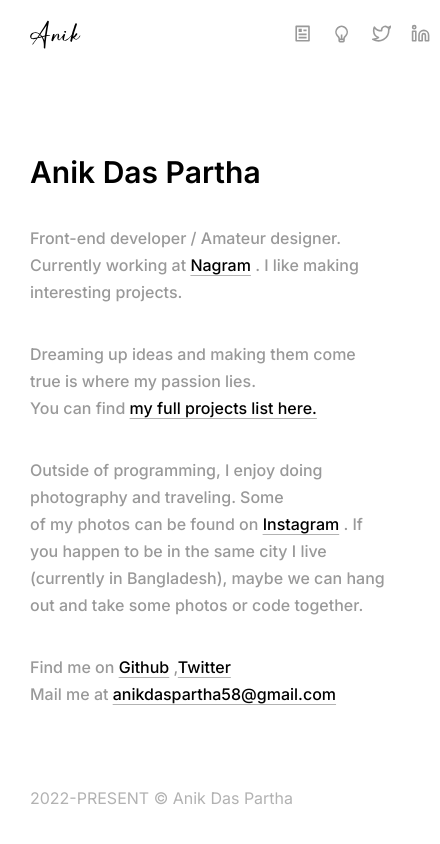
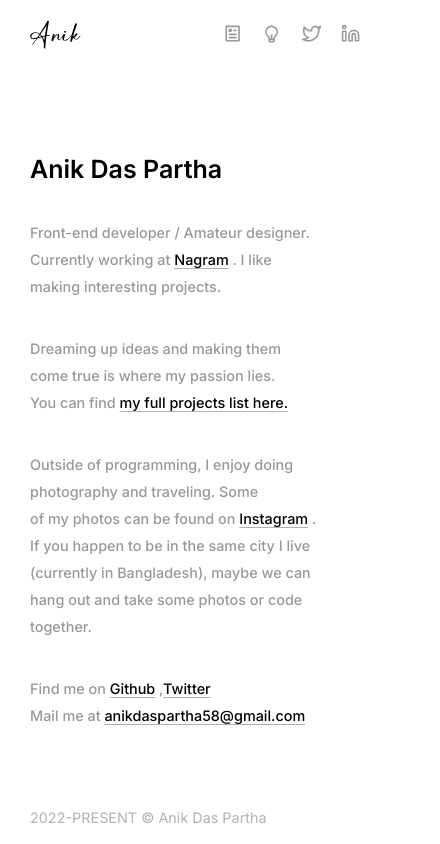
Before and after one commit to heyanik/myportfolio, a React (Create React App) app: page / in a window 390 px wide. Shown: the whole page, 440 px wide, since content can reach past the window. Built offline with nearby package versions, Linux system fonts and the light colour scheme.

Commit message:
fixing responsive bug

```diff
--- a/src/pages/HomeStyle.css
+++ b/src/pages/HomeStyle.css
@@ -35,24 +35,20 @@
 
 @media screen and (max-width: 600px) {
   body {
-    /* width: 300px; */
-    width: fit-content;
-    block-size: fit-content;
-    /* height: auto; */
+    width: 320px;
+    height: auto;
   }
 
   .markdown > h1 {
-    font-size: 30px;
+    font-size: 25px;
     margin-left: -70px;
   }
   .markdown > p {
-    /* width: fit-content;
-    block-size: fit-content; */
-    font-size: 1rem;
+    font-size: 0.9rem;
     margin-left: -70px;
   }
   .markdown > h2 {
-    font-size: 1rem;
+    font-size: 0.9rem;
     margin-left: -70px;
     margin-bottom: 15px;
   }
```
